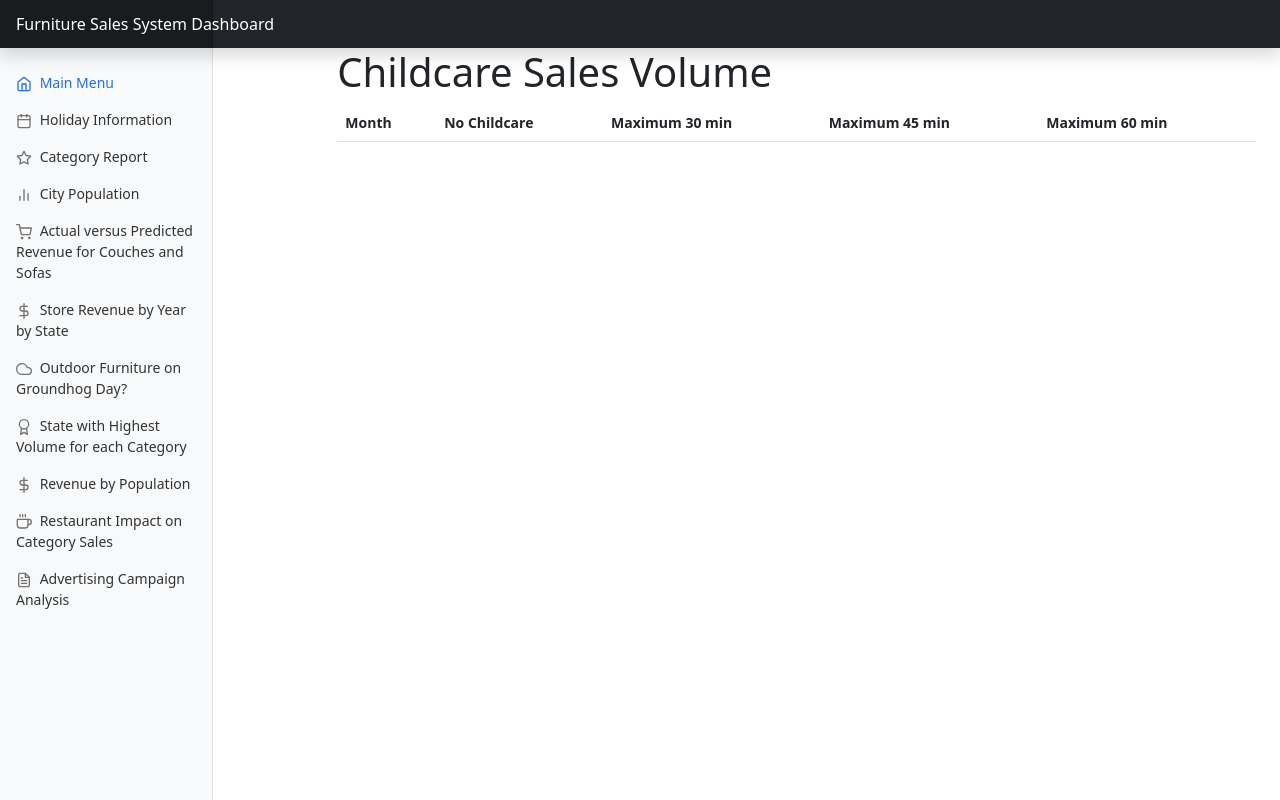
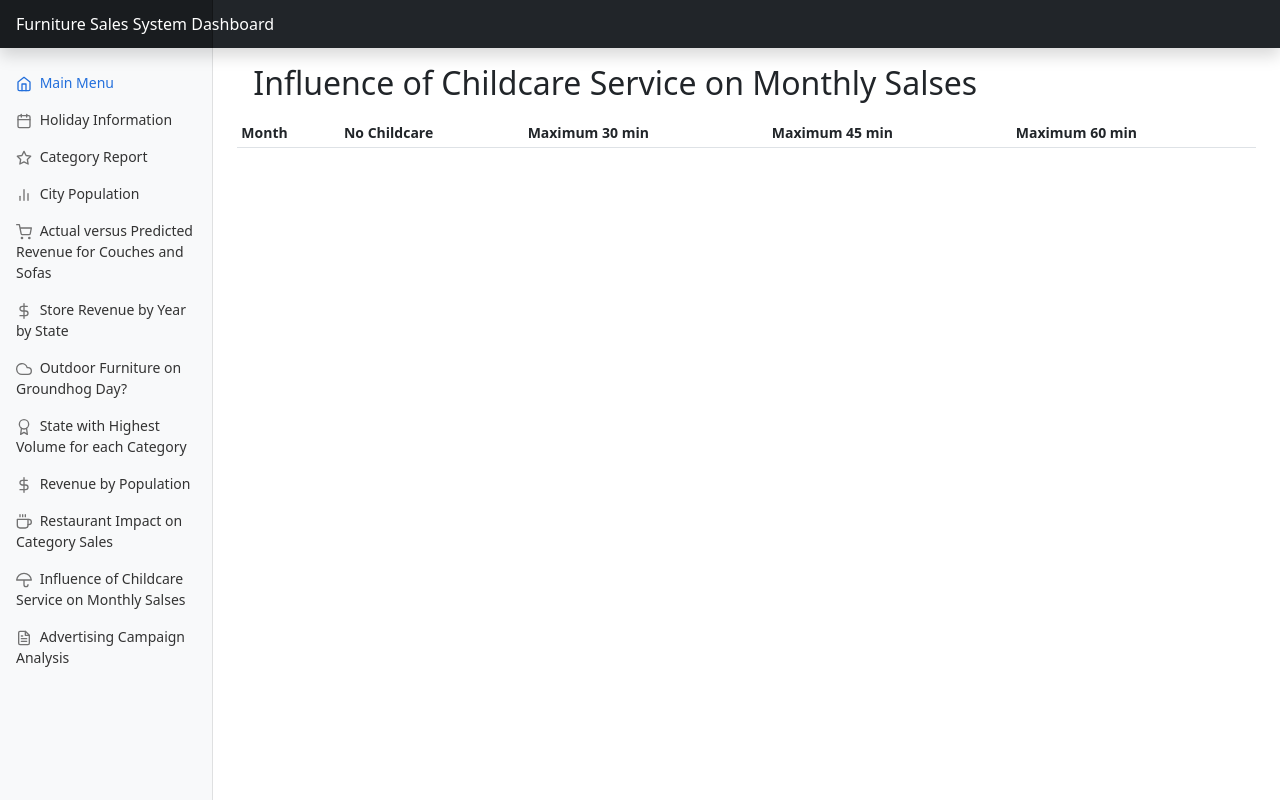
Before and after one commit to lukeyanggb/Furniture-Sales-Reporting-System, a Flask app: template templates/childcare.html in a window 1280 px wide. Run offline with Flask 2, Linux system fonts and the light colour scheme; the template is opened without the code that fills it, so the values that code supplies are empty; some libraries are stand-ins or nearby versions.

Commit message:
temporary add childcare page

```diff
--- a/app.py
+++ b/app.py
@@ -477,7 +477,7 @@ def highestVol(yr, m):
     header, table = db.execute(query % (yr, m))
     return render_template('highestVol.html', table=table, header=header, yr=yr, m=m)
 
-
+# Issues with tablefunc on EC2 instance: use cached data temporarily.
 @app.route('/revByPop')
 def revByPop():
     query = \
@@ -517,61 +517,65 @@ def revByPop():
     ORDER BY year)
     SELECT year, city_size, revenue FROM CityRevenue ORDER BY 1,2' ) AS PIVOT(year double PRECISION, extra_large DOUBLE PRECISION, large DOUBLE PRECISION, medium DOUBLE PRECISION, small DOUBLE PRECISION)) a;
     """
-    header, table = db.execute(query)
+    # header, table = db.execute(query)
+    header = ['year', 'small', 'medium', 'large', 'extra_large']
+    table = [('2000', 17042190, 17547282, 15483221, 16344255), ('2001', 16783254, 17028024, 15921852, 16743101), ('2002', 16633548, 17417502, 15678059, 16996837), ('2003', 17421961, 18242772, 15434423, 16616264), ('2004', 16474550, 17840501, 14776909, 17185364), ('2005', 16725952, 17397408, 15021071, 17099401), ('2006', 17095603, 17733193, 15235859, 16488234), ('2007', 17096870, 17451663, 15923797, 17488378), ('2008', 17158180, 17629895, 15716042, 16525420), ('2009', 17208810, 16961571, 14956527, 16600615), ('2010', 17491437, 17065648, 15064280, 16874094), ('2011', 16677008, 16381216, 15048710, 16317626), ('2012', 8077098, 8518713, 7924372, 7813992)]
     return render_template('revByPop.html', table=table, header=header)
 
-# Issues with tablefunc on EC2 instance:
-# @app.route('/childcare')
-# def childcare():
-#     query = \
-#     """
-#     CREATE EXTENSION IF NOT EXISTS tablefunc;
-#     SELECT  mon, round(no_childcare) as no_childcare, round(max_15) as max_15, round(max_30) as max_30,round(max_60) as max_60
-#     FROM     crosstab (
-#     'WITH aggtable(mon, maximum_time, sum) AS
-#             (SELECT Sales.mon, Sales.maximum_time, SUM(Sales.revenue)
-#             FROM
-#                 (SELECT to_char(PriceChild.date,''Mon'') as mon, PriceChild.maximum_time,
-#                 PriceChild.quantity*LEAST(PriceChild.regular_price, D.discount_price)
-#                 AS revenue
-#                 FROM
-#                     (SELECT Price.date, Price.productID, Price.regular_price,
-#                     Price.quantity, Store.maximum_time
-#                     FROM
-#                         (SELECT T.store_number, T.productID, T.date, T.quantity,
-#                         P.regular_price
-#                         FROM Transaction AS T
-#                         LEFT JOIN Product AS P
-#                         ON T.productID = P.productID
-#                         WHERE T.date >=
-#                         date_trunc(''month'', date ''2012-07-01'') - INTERVAL ''1 year'') AS Price
-#                     LEFT JOIN Store
-#                     ON Price.store_number = Store.store_number) AS PriceChild
-#                 LEFT JOIN Discount AS D
-#                 ON PriceChild.productID = D.productID AND PriceChild.date = D.date) AS Sales
-#             GROUP BY Sales.mon, Sales.maximum_time)
-#         SELECT mon, maximum_time, sum
-#         FROM AggTable
-#         ORDER BY 1,2'
-#     ) AS aggtable(mon text, no_childcare float8, max_15 float8, max_30 float8, max_60 float8)
-#     ORDER BY
-#             CASE
-#                     WHEN mon = 'Jan' THEN 1
-#                     WHEN mon = 'Feb' THEN 2
-#                     WHEN mon = 'Mar' THEN 3
-#                     WHEN mon = 'Apr' THEN 4
-#                     WHEN mon = 'May' THEN 5
-#                     WHEN mon = 'Jun' THEN 6
-#                     WHEN mon = 'Jul' THEN 7
-#                     WHEN mon = 'Aug' THEN 8
-#                     WHEN mon = 'Sep' THEN 9
-#                     WHEN mon = 'Oct' THEN 10
-#                     WHEN mon = 'Nov' THEN 11
-#                     WHEN mon = 'Dec' THEN 12
-#             END;
-#     """
-#     header, table = db.execute(query)
-#     return render_template('childcare.html', table=table, header=header)
+# Issues with tablefunc on EC2 instance: use cached data temporarily.
+@app.route('/childcare')
+def childcare():
+    query = \
+    """
+    CREATE EXTENSION IF NOT EXISTS tablefunc;
+    SELECT  mon, round(no_childcare) as no_childcare, round(max_15) as max_15, round(max_30) as max_30,round(max_60) as max_60
+    FROM     crosstab (
+    'WITH aggtable(mon, maximum_time, sum) AS
+            (SELECT Sales.mon, Sales.maximum_time, SUM(Sales.revenue)
+            FROM
+                (SELECT to_char(PriceChild.date,''Mon'') as mon, PriceChild.maximum_time,
+                PriceChild.quantity*LEAST(PriceChild.regular_price, D.discount_price)
+                AS revenue
+                FROM
+                    (SELECT Price.date, Price.productID, Price.regular_price,
+                    Price.quantity, Store.maximum_time
+                    FROM
+                        (SELECT T.store_number, T.productID, T.date, T.quantity,
+                        P.regular_price
+                        FROM Transaction AS T
+                        LEFT JOIN Product AS P
+                        ON T.productID = P.productID
+                        WHERE T.date >=
+                        date_trunc(''month'', date ''2012-07-01'') - INTERVAL ''1 year'') AS Price
+                    LEFT JOIN Store
+                    ON Price.store_number = Store.store_number) AS PriceChild
+                LEFT JOIN Discount AS D
+                ON PriceChild.productID = D.productID AND PriceChild.date = D.date) AS Sales
+            GROUP BY Sales.mon, Sales.maximum_time)
+        SELECT mon, maximum_time, sum
+        FROM AggTable
+        ORDER BY 1,2'
+    ) AS aggtable(mon text, no_childcare float8, max_15 float8, max_30 float8, max_60 float8)
+    ORDER BY
+            CASE
+                    WHEN mon = 'Jan' THEN 1
+                    WHEN mon = 'Feb' THEN 2
+                    WHEN mon = 'Mar' THEN 3
+                    WHEN mon = 'Apr' THEN 4
+                    WHEN mon = 'May' THEN 5
+                    WHEN mon = 'Jun' THEN 6
+                    WHEN mon = 'Jul' THEN 7
+                    WHEN mon = 'Aug' THEN 8
+                    WHEN mon = 'Sep' THEN 9
+                    WHEN mon = 'Oct' THEN 10
+                    WHEN mon = 'Nov' THEN 11
+                    WHEN mon = 'Dec' THEN 12
+            END;
+    """
+    # header, table = db.execute(query)
+    header = ['mon', 'no_childcare', 'max_15', 'max_30', 'max_60']
+    table = [('Jan', 1350549.0, 1374588.0, 1406560.0, 1341801.0), ('Feb', 1225470.0, 1121197.0, 1304173.0, 1466715.0), ('Mar', 1515156.0, 1317421.0, 1241748.0, 1373524.0), ('Apr', 1400022.0, 1169316.0, 1213395.0, 1444018.0), ('May', 1398645.0, 1273961.0, 1200528.0, 1351059.0), ('Jun', 1486038.0, 1433123.0, 1403408.0, 1354819.0), ('Jul', 1568108.0, 1292057.0, 1449777.0, 1430413.0), ('Aug', 1266450.0, 1190544.0, 1413513.0, 1330486.0), ('Sep', 1381461.0, 1400221.0, 1382913.0, 1496647.0), ('Oct', 1349783.0, 1228803.0, 1179127.0, 1291892.0), ('Nov', 1318357.0, 1386606.0, 1088075.0, 1492813.0), ('Dec', 1357066.0, 1389302.0, 1100083.0, 1290284.0)]
+    return render_template('childcare.html', table=table, header=header)
 
 @app.route('/restaurant')
 def restaurant():
--- a/templates/base.html
+++ b/templates/base.html
@@ -83,6 +83,12 @@
                   </a>
                 </li>
                 <li class="nav-item">
+                  <a class="nav-link" href="/restaurant">
+                    <span data-feather="umbrella" class="align-text-bottom"></span>
+                    Influence of Childcare Service on Monthly Salses
+                  </a>
+                </li>
+                <li class="nav-item">
                   <a class="nav-link" href="/campaign">
                     <span data-feather="file-text" class="align-text-bottom"></span>
                     Advertising Campaign Analysis
--- a/templates/childcare.html
+++ b/templates/childcare.html
@@ -1,45 +1,26 @@
 {% extends "base.html" %}
-
-{% block nav_there %}active{% endblock %}
-{% block head %}
-{{ super() }}
-
-{% endblock %}
-
-
-
-
 {% block body %}
 {{ super() }}
-<div style="margin-left: 100px">
-<h1>Childcare Sales Volume</h1>
-
-
-<table class="table">
+  <h2 class="m-3">Influence of Childcare Service on Monthly Salses</h2>
+  <div class="table-responsive">
+    <table class="table table-striped table-sm">
       <thead>
         <tr>
-
           <th>Month</th>
           <th>No Childcare</th>
           <th>Maximum 30 min</th>
           <th>Maximum 45 min</th>
           <th>Maximum 60 min</th>
-
         </tr>
       </thead>
       <tbody>
         <tr>
-
           {% for row in table %}
-
               {% for col in row %}
                    <td>{{ col }}</td>
-
                {% endfor %}
         </tr>
         {% endfor %}
-
-
         </tr>
       </tbody>
     </table>
```
Lines whose indentation alone changed are shown as unchanged.
